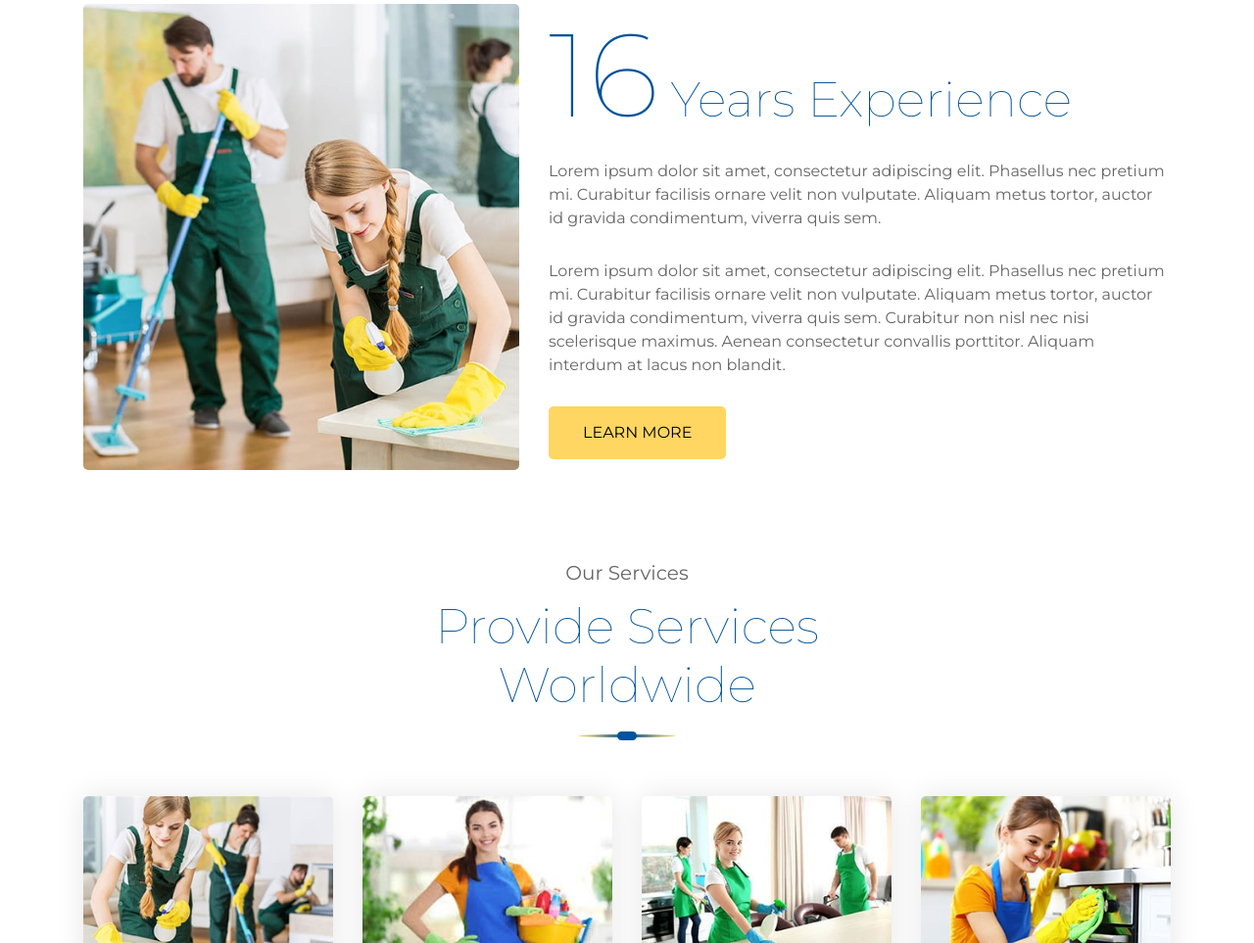
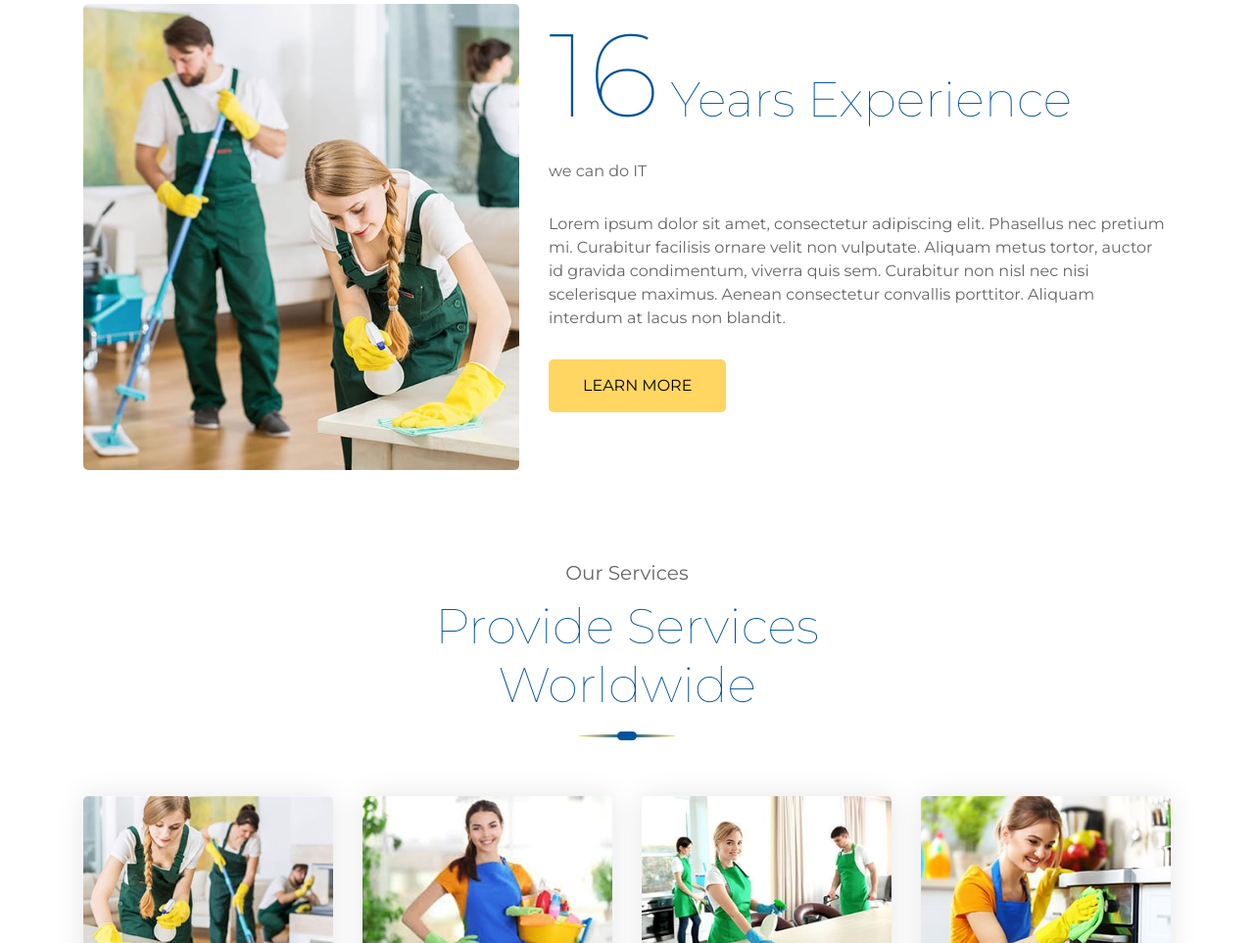
Before and after one commit to j0302sh/smarthands, a plain HTML site: page smarthands/index.html in a window 1280 px wide. Shown: the part 835-1798 px from the top of the page at 98% size. Drawn offline with nearby package versions, Linux system fonts and the light colour scheme.

Commit message:
1st TEST

```diff
--- a/smarthands/index.html
+++ b/smarthands/index.html
@@ -126,7 +126,7 @@
                             <div class="about-text">
                                 <h2><span>16</span> Years Experience</h2>
                                 <p>
-                                    Lorem ipsum dolor sit amet, consectetur adipiscing elit. Phasellus nec pretium mi. Curabitur facilisis ornare velit non vulputate. Aliquam metus tortor, auctor id gravida condimentum, viverra quis sem.
+                                   we can do IT
                                 </p>
                                 <p>
                                     Lorem ipsum dolor sit amet, consectetur adipiscing elit. Phasellus nec pretium mi. Curabitur facilisis ornare velit non vulputate. Aliquam metus tortor, auctor id gravida condimentum, viverra quis sem. Curabitur non nisl nec nisi scelerisque maximus. Aenean consectetur convallis porttitor. Aliquam interdum at lacus non blandit.
```
